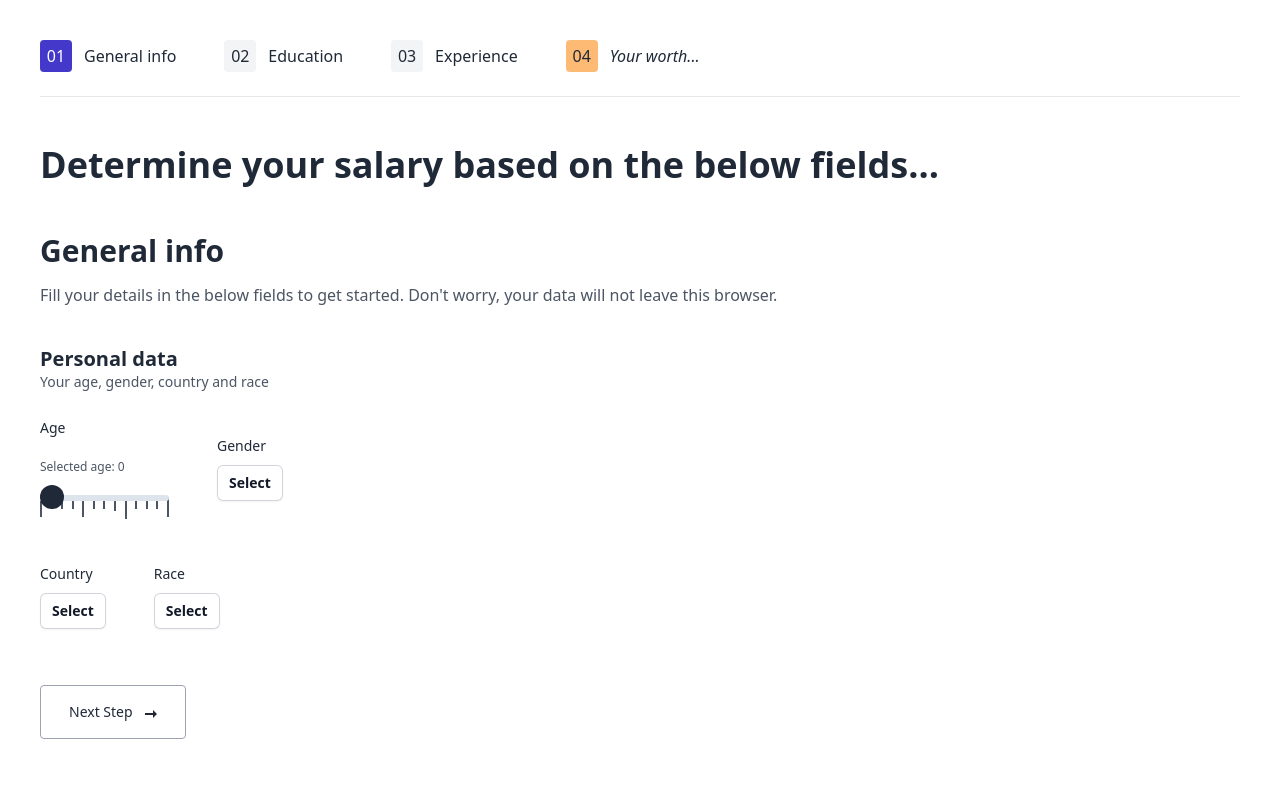
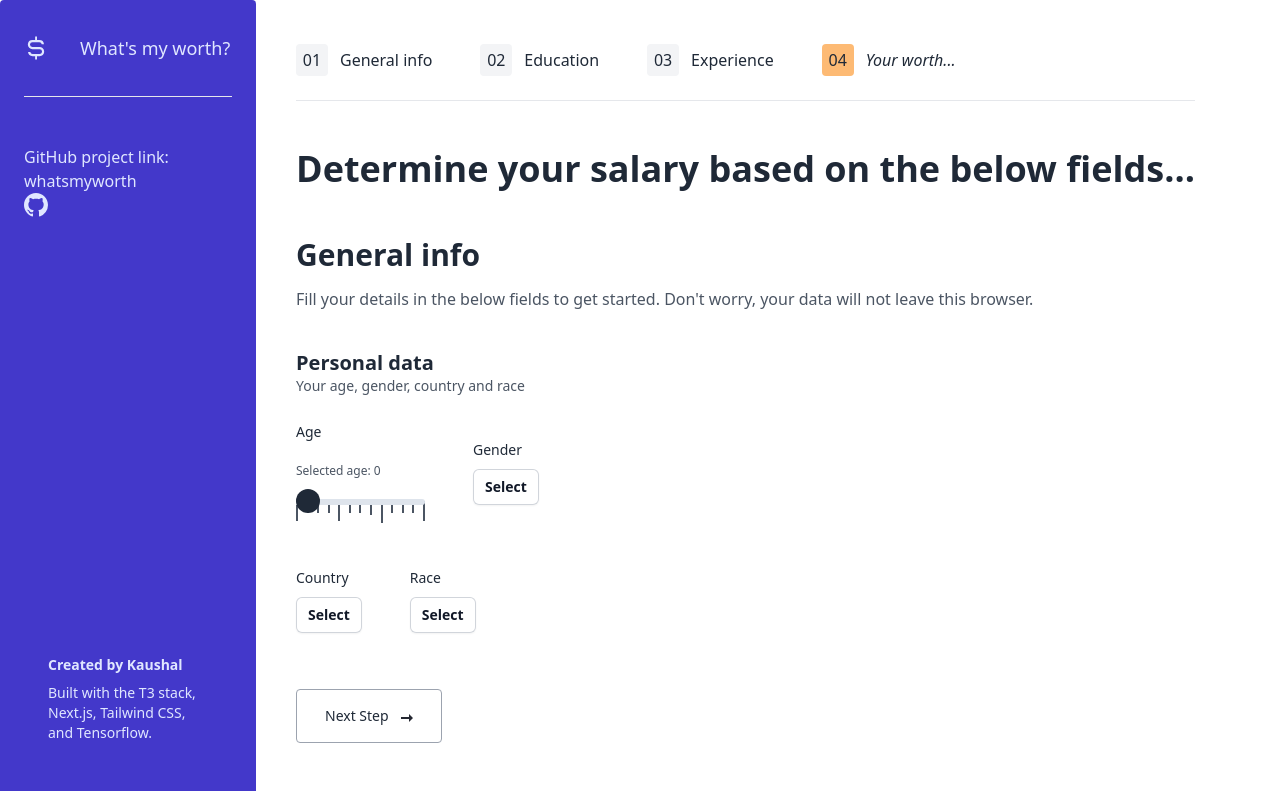
Before and after one commit to k4u5h4L/whatsmyworth, a Next.js app: page / in a window 1280 px wide. Shown: the top 791 px of the page. Built offline with nearby package versions, Linux system fonts and the light colour scheme.

Commit message:
fix layout

```diff
--- a/src/app/layout.tsx
+++ b/src/app/layout.tsx
@@ -1,3 +1,4 @@
+import Sidebar from "~/components/Sidebar";
 import "~/styles/globals.css";
 
 export const metadata = {
@@ -12,7 +13,13 @@ export default function RootLayout({
 }) {
   return (
     <html lang="en">
-      <body>{children}</body>
+      <body>
+        <div className={`flex h-screen w-screen justify-start`}>
+          <Sidebar />
+
+          <div className="z-10 h-screen overflow-auto py-1">{children}</div>
+        </div>
+      </body>
     </html>
   );
 }
--- a/src/app/page.tsx
+++ b/src/app/page.tsx
@@ -27,8 +27,8 @@ function Home() {
       <div className="w-full bg-white p-10">
         <div className="items-center border-b border-gray-200 pb-6 md:flex">
           <div className="mt-4 flex items-center md:mt-0">
-            <div className="flex h-8 w-8 items-center justify-center rounded bg-indigo-700">
-              <p className="text-base font-medium leading-none text-white">
+            <div className="flex h-8 w-8 items-center justify-center rounded bg-gray-100">
+              <p className="text-base font-medium leading-none text-gray-800">
                 01
               </p>
             </div>
--- a/src/components/Dropdown.tsx
+++ b/src/components/Dropdown.tsx
@@ -1,16 +1,30 @@
-import { Fragment } from "react";
+"use client";
+
+import { Fragment, useState } from "react";
 import { Menu, Transition } from "@headlessui/react";
+
+type PropType = {
+  options: string[];
+  setVal: (a: string) => void;
+};
 
 function classNames(...classes: string[]) {
   return classes.filter(Boolean).join(" ");
 }
 
-export default function Dropdown() {
+export default function Dropdown({ options, setVal }: PropType) {
+  const [selected, setSelected] = useState("");
+
+  const updateSelected = (curVal: string): void => {
+    setSelected(curVal);
+    setVal(curVal);
+  };
+
   return (
     <Menu as="div" className="relative inline-block text-left">
       <div>
         <Menu.Button className="inline-flex w-full justify-center gap-x-1.5 rounded-md bg-white px-3 py-2 text-sm font-semibold text-gray-900 shadow-sm ring-1 ring-inset ring-gray-300 hover:bg-gray-50">
-          Select
+          {selected.trim() === "" ? "Select" : selected}
         </Menu.Button>
       </div>
 
@@ -24,61 +38,25 @@ export default function Dropdown() {
         leaveTo="transform opacity-0 scale-95"
       >
         <Menu.Items className="absolute right-0 z-10 mt-2 w-56 origin-top-right rounded-md bg-white shadow-lg ring-1 ring-black ring-opacity-5 focus:outline-none">
-          <div className="py-1">
-            <Menu.Item>
-              {({ active }) => (
-                <a
-                  href="#"
-                  className={classNames(
-                    active ? "bg-gray-100 text-gray-900" : "text-gray-700",
-                    "block px-4 py-2 text-sm"
-                  )}
-                >
-                  Account settings
-                </a>
-              )}
-            </Menu.Item>
-            <Menu.Item>
-              {({ active }) => (
-                <a
-                  href="#"
-                  className={classNames(
-                    active ? "bg-gray-100 text-gray-900" : "text-gray-700",
-                    "block px-4 py-2 text-sm"
-                  )}
-                >
-                  Support
-                </a>
-              )}
-            </Menu.Item>
-            <Menu.Item>
-              {({ active }) => (
-                <a
-                  href="#"
-                  className={classNames(
-                    active ? "bg-gray-100 text-gray-900" : "text-gray-700",
-                    "block px-4 py-2 text-sm"
-                  )}
-                >
-                  License
-                </a>
-              )}
-            </Menu.Item>
-            <form method="POST" action="#">
-              <Menu.Item>
+          <div className="z-10 h-40 overflow-auto py-1">
+            {options.map((option, index) => (
+              <Menu.Item key={index}>
                 {({ active }) => (
-                  <button
-                    type="submit"
-                    className={classNames(
-                      active ? "bg-gray-100 text-gray-900" : "text-gray-700",
-                      "block w-full px-4 py-2 text-left text-sm"
-                    )}
+                  <a
+                    className={
+                      "cursor-default" +
+                      classNames(
+                        active ? "bg-gray-100 text-gray-900" : "text-gray-700",
+                        "block px-4 py-2 text-sm"
+                      )
+                    }
+                    onClick={() => updateSelected(option)}
                   >
-                    Sign out
-                  </button>
+                    {option}
+                  </a>
                 )}
               </Menu.Item>
-            </form>
+            ))}
           </div>
         </Menu.Items>
       </Transition>
--- /dev/null
+++ b/src/components/Sidebar.tsx
@@ -0,0 +1,70 @@
+const userProfileImage = `https://scontent.fdel42-1.fna.fbcdn.net/v/t1.6435-9/57624905_2442339965785962_6352756075350982656_n.jpg?_nc_cat=101&ccb=1-3&_nc_sid=174925&_nc_ohc=vNjPtukrl6MAX_1iIFs&_nc_ht=scontent.fdel42-1.fna&oh=9ed8dc4a27d05303d511afcd58ab9cbc&oe=60A4B81A`;
+
+const SideBar = () => {
+  const value = {
+    bgColor: "indigo",
+    name: "dark",
+    main: 700,
+    profile: 400,
+    notify: 200,
+    text: 100,
+  };
+  return (
+    <div className={`flex w-64 flex-col rounded bg-indigo-700 px-6`}>
+      {/* {Header Section} */}
+      <div
+        className={`flex h-24 w-full items-center justify-start space-x-8 text-indigo-100`}
+      >
+        <svg
+          xmlns="http://www.w3.org/2000/svg"
+          className="h-6 w-6"
+          viewBox="0 0 16 16"
+        >
+          <path
+            fill="currentColor"
+            d="M12.32 8a3 3 0 0 0-2-.7H5.63A1.59 1.59 0 0 1 4 5.69a2 2 0 0 1 0-.25a1.59 1.59 0 0 1 1.63-1.33h4.62a1.59 1.59 0 0 1 1.57 1.33h1.5a3.08 3.08 0 0 0-3.07-2.83H8.67V.31H7.42v2.3H5.63a3.08 3.08 0 0 0-3.07 2.83a2.09 2.09 0 0 0 0 .25a3.07 3.07 0 0 0 3.07 3.07h4.74A1.59 1.59 0 0 1 12 10.35a1.86 1.86 0 0 1 0 .34a1.59 1.59 0 0 1-1.55 1.24h-4.7a1.59 1.59 0 0 1-1.55-1.24H2.69a3.08 3.08 0 0 0 3.06 2.73h1.67v2.27h1.25v-2.27h1.7a3.08 3.08 0 0 0 3.06-2.73v-.34A3.06 3.06 0 0 0 12.32 8z"
+          />
+        </svg>
+        <span className="font-sans text-lg font-medium">
+          What&apos;s my worth?
+        </span>
+      </div>
+      <div
+        className={`flex h-full flex-1 flex-col border-b border-t py-8 border-${value.bgColor}-${value.text} border-opacity-25`}
+      >
+        <div className="flex flex-1 flex-col py-4">
+          <div
+            className={`flex flex-col space-y-2 text-${value.bgColor}-${value.text}`}
+          >
+            <a href="https://github.com/k4u5h4L/whatsmyworth">
+              GitHub project link: <br />
+              whatsmyworth
+              <svg
+                xmlns="http://www.w3.org/2000/svg"
+                className="h-6 w-6"
+                viewBox="0 0 16 16"
+              >
+                <path
+                  fill="currentColor"
+                  d="M8 0C3.58 0 0 3.58 0 8c0 3.54 2.29 6.53 5.47 7.59c.4.07.55-.17.55-.38c0-.19-.01-.82-.01-1.49c-2.01.37-2.53-.49-2.69-.94c-.09-.23-.48-.94-.82-1.13c-.28-.15-.68-.52-.01-.53c.63-.01 1.08.58 1.23.82c.72 1.21 1.87.87 2.33.66c.07-.52.28-.87.51-1.07c-1.78-.2-3.64-.89-3.64-3.95c0-.87.31-1.59.82-2.15c-.08-.2-.36-1.02.08-2.12c0 0 .67-.21 2.2.82c.64-.18 1.32-.27 2-.27c.68 0 1.36.09 2 .27c1.53-1.04 2.2-.82 2.2-.82c.44 1.1.16 1.92.08 2.12c.51.56.82 1.27.82 2.15c0 3.07-1.87 3.75-3.65 3.95c.29.25.54.73.54 1.48c0 1.07-.01 1.93-.01 2.2c0 .21.15.46.55.38A8.012 8.012 0 0 0 16 8c0-4.42-3.58-8-8-8z"
+                />
+              </svg>
+            </a>
+          </div>
+        </div>
+        <div
+          className={`flex w-full flex-col space-y-2 p-6 text-${value.bgColor}-${value.text} bg-${value.bgColor}-${value.notify} rounded-lg bg-opacity-20`}
+        >
+          <h3 className="text-sm font-semibold">
+            Created by <a href="https://kaush.me">Kaushal</a>
+          </h3>
+          <p className="text-sm">
+            Built with the T3 stack, Next.js, Tailwind CSS, and Tensorflow.
+          </p>
+        </div>
+      </div>
+    </div>
+  );
+};
+
+export default SideBar;
--- a/src/containers/EducationForm.tsx
+++ b/src/containers/EducationForm.tsx
@@ -1,5 +1,6 @@
 import type { MutableRefObject } from "react";
 import Dropdown from "~/components/Dropdown";
+import { Mapping } from "~/constants/mapping";
 import type { InputType } from "~/types/input";
 
 type PropType = {
@@ -39,7 +40,10 @@ const EducationForm = ({ formRef }: PropType) => {
           <label className="mb-3 text-sm leading-none text-gray-800">
             Education
           </label>
-          <Dropdown />
+          <Dropdown
+            options={Object.keys(Mapping.education)}
+            setVal={() => null}
+          />
         </div>
       </div>
       <button
--- a/src/containers/ExperienceForm.tsx
+++ b/src/containers/ExperienceForm.tsx
@@ -1,6 +1,7 @@
 import type { MutableRefObject } from "react";
 import Dropdown from "~/components/Dropdown";
 import Slider from "~/components/Slider";
+import { Mapping } from "~/constants/mapping";
 import type { InputType } from "~/types/input";
 
 type PropType = {
@@ -46,7 +47,7 @@ const ExperienceForm = ({ formRef }: PropType) => {
           <label className="mb-3 text-sm leading-none text-gray-800">
             Title/role of the job
           </label>
-          <Dropdown />
+          <Dropdown options={Object.keys(Mapping.role)} setVal={() => null} />
         </div>
       </div>
       <button
--- a/src/containers/GeneralForm.tsx
+++ b/src/containers/GeneralForm.tsx
@@ -4,6 +4,7 @@ import Dropdown from "~/components/Dropdown";
 import Slider from "~/components/Slider";
 import type { MutableRefObject } from "react";
 import type { InputType } from "~/types/input";
+import { Mapping } from "~/constants/mapping";
 
 type PropType = {
   formRef: MutableRefObject<InputType>;
@@ -46,7 +47,7 @@ const GeneralForm = ({ formRef }: PropType) => {
           <label className="mb-3 text-sm leading-none text-gray-800">
             Gender
           </label>
-          <Dropdown />
+          <Dropdown options={Object.keys(Mapping.gender)} setVal={() => null} />
         </div>
       </div>
       <div className="mt-12 items-center md:flex">
@@ -54,13 +55,16 @@ const GeneralForm = ({ formRef }: PropType) => {
           <label className="mb-3 text-sm leading-none text-gray-800">
             Country
           </label>
-          <Dropdown />
+          <Dropdown
+            options={Object.keys(Mapping.country)}
+            setVal={() => null}
+          />
         </div>
         <div className="mt-8 flex flex-col md:ml-12 md:mt-0">
           <label className="mb-3 text-sm leading-none text-gray-800">
             Race
           </label>
-          <Dropdown />
+          <Dropdown options={Object.keys(Mapping.race)} setVal={() => null} />
         </div>
       </div>
       <button
```
